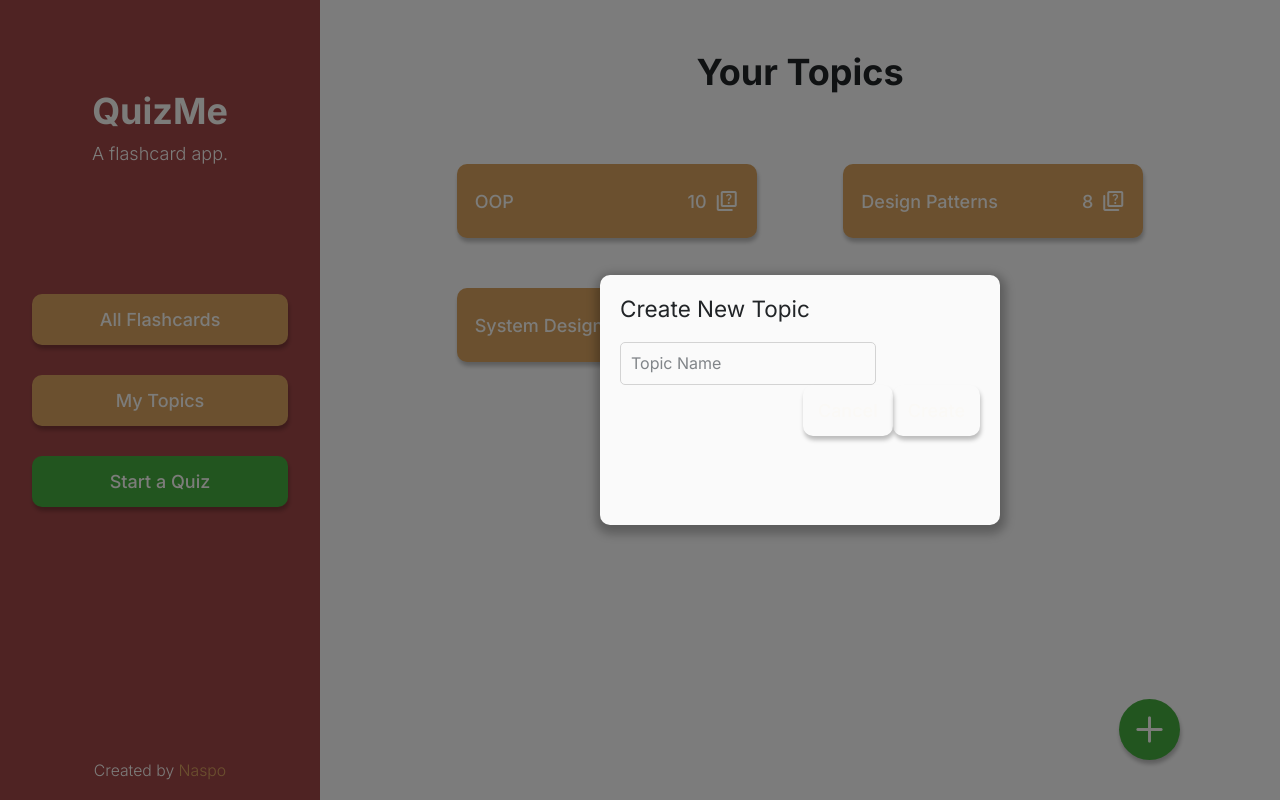
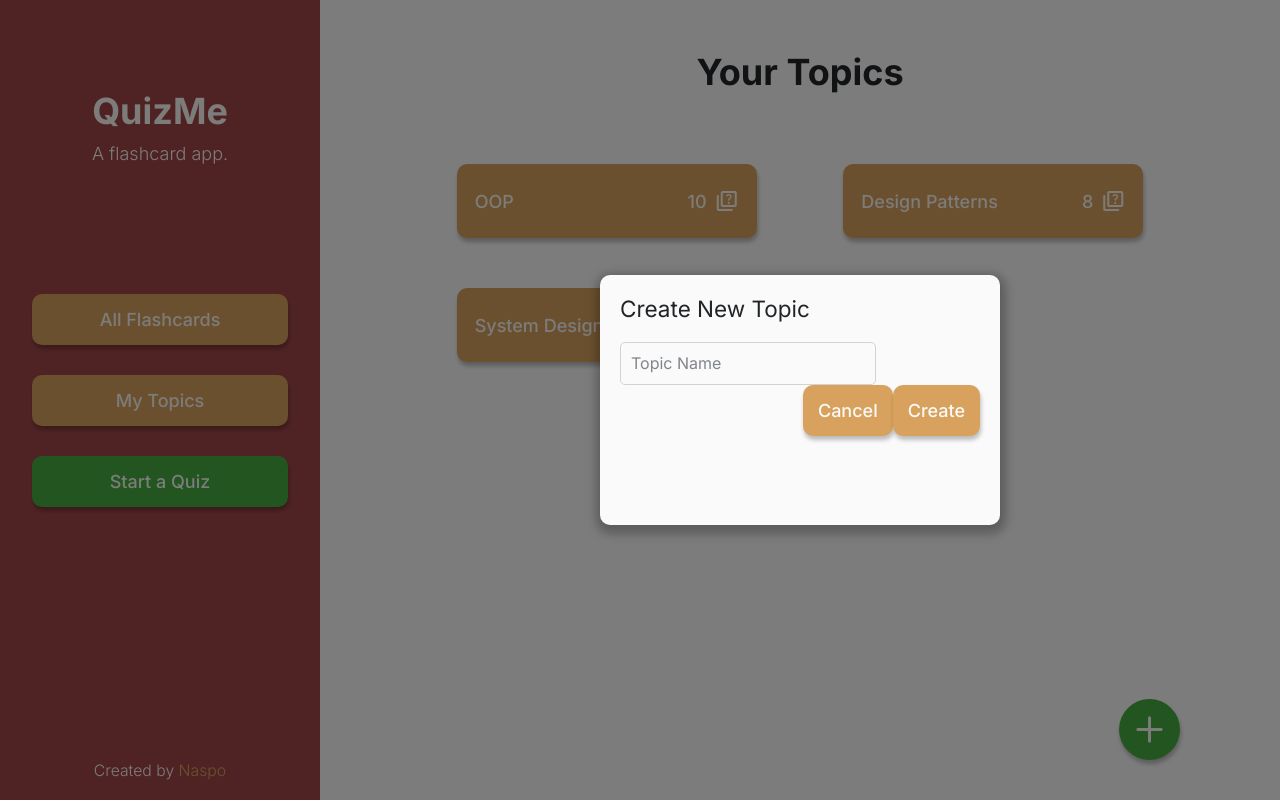
Before and after one commit to NaspoDev/QuizMe, a React (Vite) app in the folder frontend/: page /topics in a window 1280 px wide. Built offline with nearby package versions, Linux system fonts and the light colour scheme.

Commit message:
working on add topic modal

```diff
--- a/frontend/src/components/add_topic_modal/AddTopicModal.tsx
+++ b/frontend/src/components/add_topic_modal/AddTopicModal.tsx
@@ -18,7 +18,7 @@ function AddTopicModal({ isOpen }: { isOpen: boolean }) {
         </form>
         <div className="buttons-container">
           <button className="button">Cancel</button>
-          <button className="button">Create</button>
+          <button className="button button-success">Create</button>
         </div>
       </div>
       {/* Used to apply a dark overlay behind the modal. */}
--- a/frontend/src/index.scss
+++ b/frontend/src/index.scss
@@ -124,6 +124,7 @@ input {
   padding: 15px;
   border-radius: 10px;
   box-shadow: 1px 4px 4px 0px rgba(0, 0, 0, 0.25);
+  background-color: $theme-color-orange;
 
   transition: all 0.2s;
 
```
